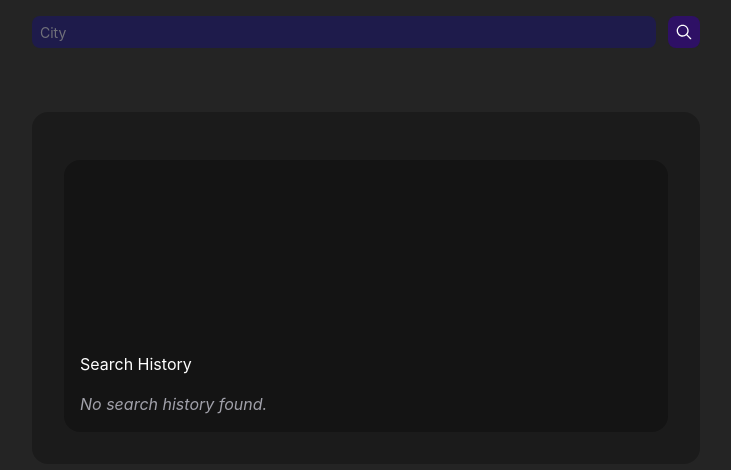
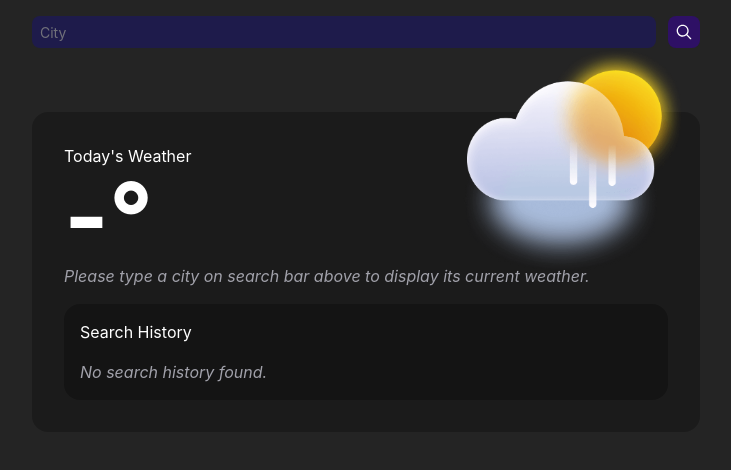
Before and after one commit to TkTioNG/weather-app, a React (Vite) app: page / in a window 1280 px wide. Shown: the top 470 px of the page, without its empty margins (274-1005 px from the left). Built offline with nearby package versions, Linux system fonts and the light colour scheme.

Commit message:
feat(ui): add main weather display

```diff
--- a/src/App.tsx
+++ b/src/App.tsx
@@ -1,5 +1,6 @@
 import "./App.css";
 import SearchBar from "@/components/SearchBar";
+import WeatherDisplay from "@/components/WeatherDisplay";
 import WeatherHistoryList from "@/components/WeatherHistoryList";
 
 function App() {
@@ -7,6 +8,7 @@ function App() {
     <div className="text-white">
       <SearchBar />
       <div className="rounded-2xl bg-[#00000040] border-none relative px-4 py-4 mt-24 sm:px-8 sm:py-8 sm:mt-16">
+        <WeatherDisplay />
         <WeatherHistoryList />
       </div>
     </div>
--- /dev/null
+++ b/src/components/WeatherDisplay.tsx
@@ -0,0 +1,69 @@
+import useWeatherHistory from "@/stores/useWeatherHistory";
+import cloudLogo from "@/assets/cloud.png";
+import sunLogo from "@/assets/sun.png";
+import dayjs from "dayjs";
+
+export default function WeatherDisplay() {
+  const selectedWeather = useWeatherHistory(
+    (state) =>
+      state.selectedWeatherName &&
+      state.weatherRecord[state.selectedWeatherName]
+  );
+
+  /** @refer https://openweathermap.org/weather-conditions#Weather-Condition-Codes-2 */
+  const isSunny = !selectedWeather || selectedWeather.weatherTypeId === 800;
+
+  return (
+    <div className="flex">
+      <img
+        src={isSunny ? sunLogo : cloudLogo}
+        className="absolute w-36 -top-14 right-2 sm:w-56 sm:-top-16 sm:right-4"
+        alt={isSunny ? "Sunny day icon" : "Cloudy day icon"}
+      />
+      {selectedWeather ? (
+        <>
+          <div className="sm:flex-1">
+            <h6>Today's Weather</h6>
+            <h3 className="text-7xl sm:text-8xl font-bold text-white">
+              {selectedWeather.temp}&deg;
+            </h3>
+            <p>
+              H: {selectedWeather.maxTemp}&deg; L: {selectedWeather.minTemp}
+              &deg;
+            </p>
+            <div className="flex justify-between text-white">
+              <p className="font-bold">{selectedWeather.name}</p>
+              <p className="hidden sm:block">
+                {dayjs(selectedWeather.timestamp).format("DD-MM-YYYY hh:mma")}
+              </p>
+              <p className="hidden sm:block">
+                Humidity: {selectedWeather.humidity}&#37;
+              </p>
+              <p className="hidden sm:block">{selectedWeather.weatherType}</p>
+            </div>
+          </div>
+          <div className="flex flex-1 flex-col-reverse items-end truncate sm:hidden text-white">
+            <p className="text-right w-full truncate">
+              {dayjs(selectedWeather.timestamp).format("DD-MM-YYYY hh:mma")}
+            </p>
+            <p className="text-right w-full truncate">
+              Humidity: {selectedWeather.humidity}&#37;
+            </p>
+            <p className="text-right w-full truncate">
+              {selectedWeather.weatherType}
+            </p>
+          </div>
+        </>
+      ) : (
+        <div className="sm:flex-1">
+          <h6>Today's Weather</h6>
+          <h3 className="text-8xl font-bold text-white">-&deg;</h3>
+          <p className="italic text-zinc-400">
+            Please type a city on search bar above to display its current
+            weather.
+          </p>
+        </div>
+      )}
+    </div>
+  );
+}
--- a/src/components/WeatherHistoryList.tsx
+++ b/src/components/WeatherHistoryList.tsx
@@ -5,7 +5,7 @@ export default function WeatherHistoryList() {
   const weatherNameList = useWeatherHistory((state) => state.weatherNameList);
 
   return (
-    <div className="rounded-2xl bg-[#00000045] p-4 pt-48 mt-4">
+    <div className="rounded-2xl bg-[#00000045] p-4 mt-4">
       <h6 className="pb-4">Search History</h6>
       <div className="flex flex-col gap-4">
         {weatherNameList.map((weatherName) => (
```
